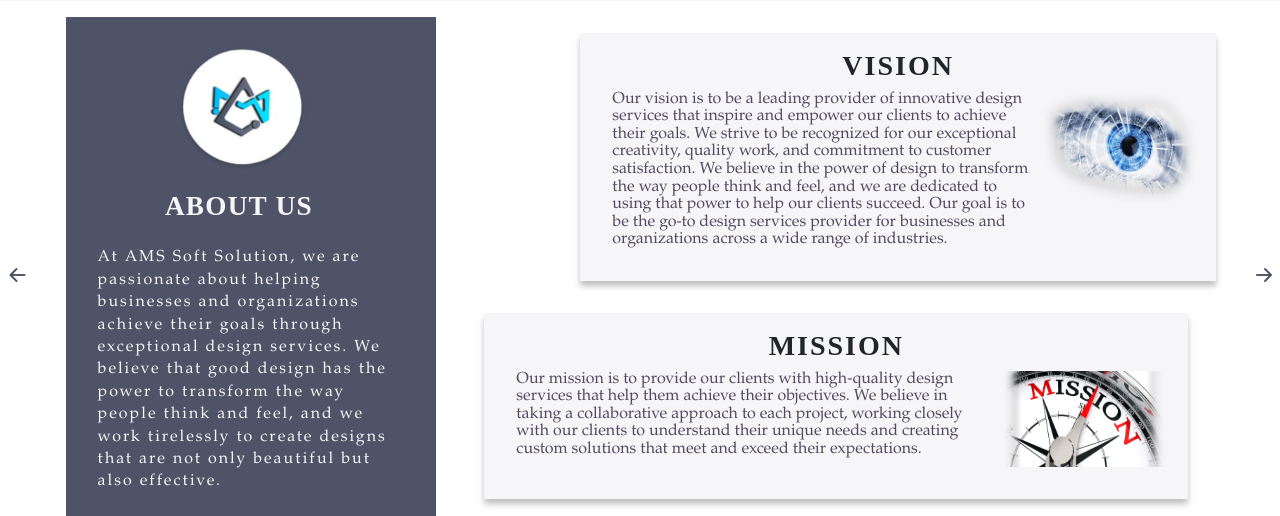
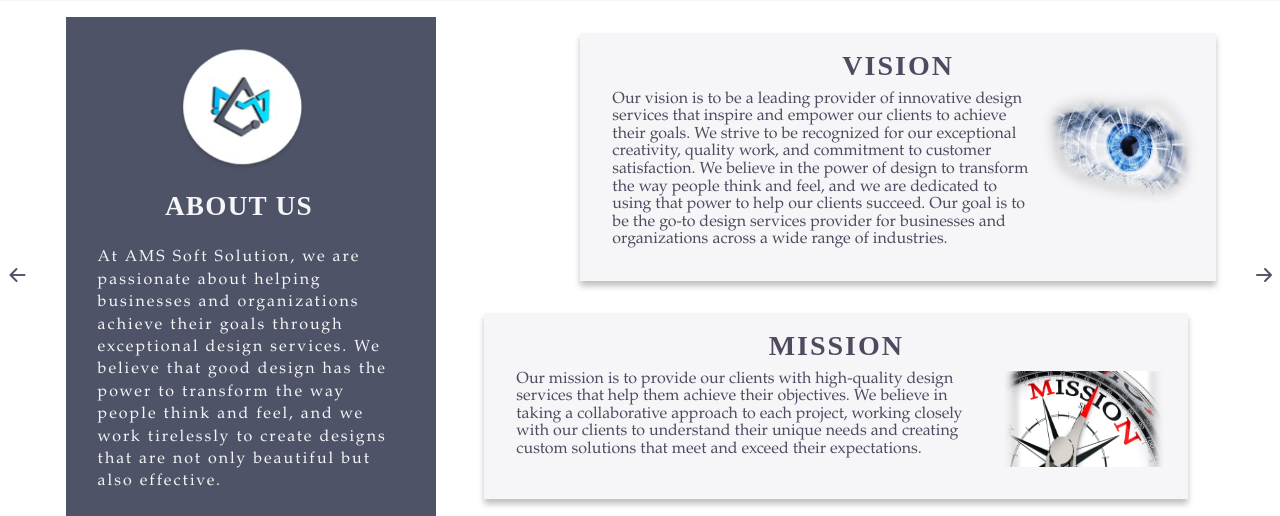
Before and after one commit to AKraja777/AMW, a PHP site: page / in a window 1280 px wide; the page is wider, and only the part inside the window is pictured. Shown: the part 3880-4396 px from the top of that part. Run offline with PHP 8.4, Linux system fonts and the light colour scheme.

Commit message:
style.css

```diff
--- a/style.css
+++ b/style.css
@@ -1347,6 +1347,7 @@ letter-spacing:2px;
   font-family: "Times New Roman", Times, serif;
   font-weight: 700;
   letter-spacing: 2px;
+  color:#51495F;
 }
 #about .about-carousel .aboutsection .vision-mission .visionBox .vision-content,
 .missionBox .mission-content {
```
